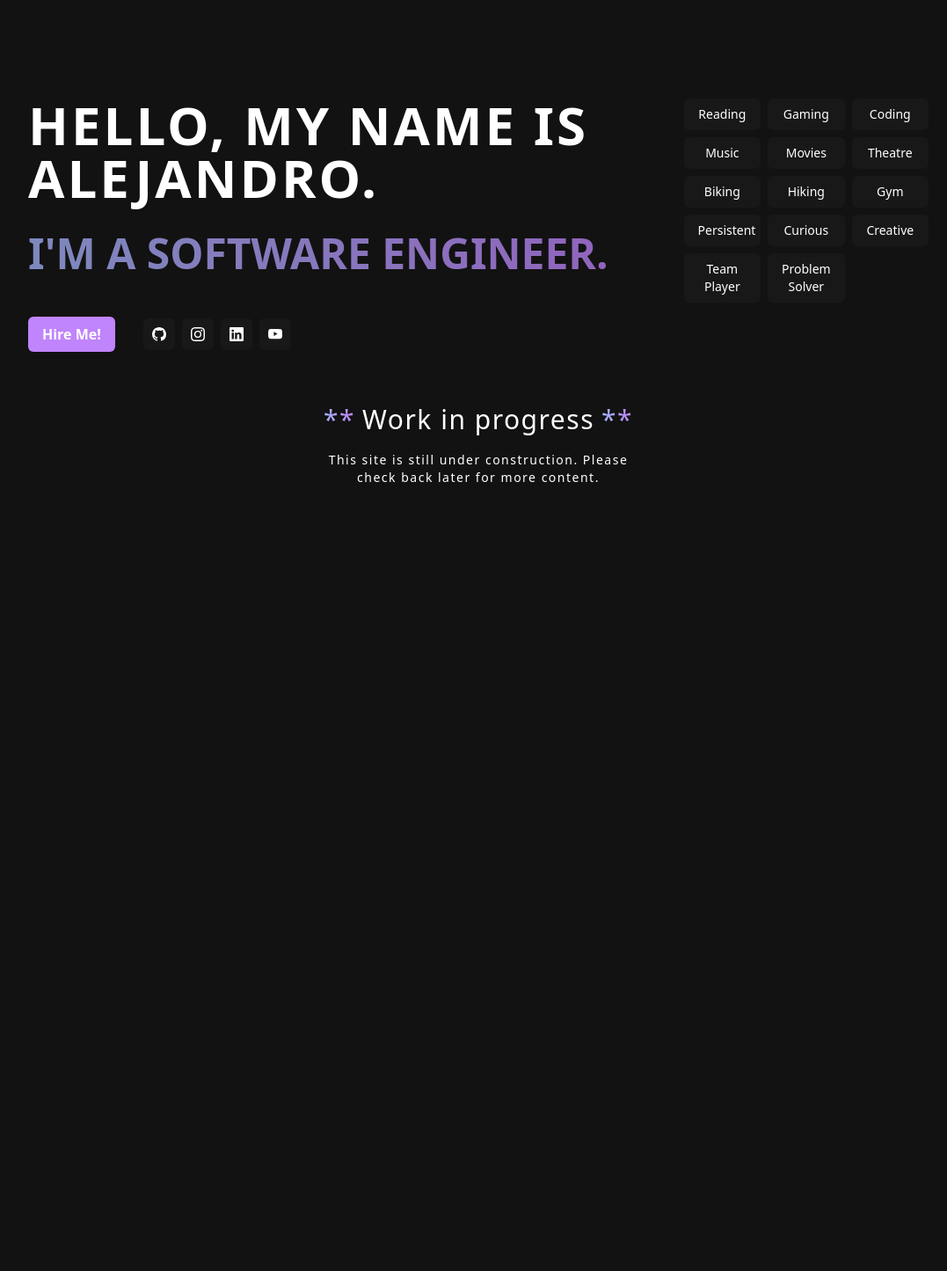
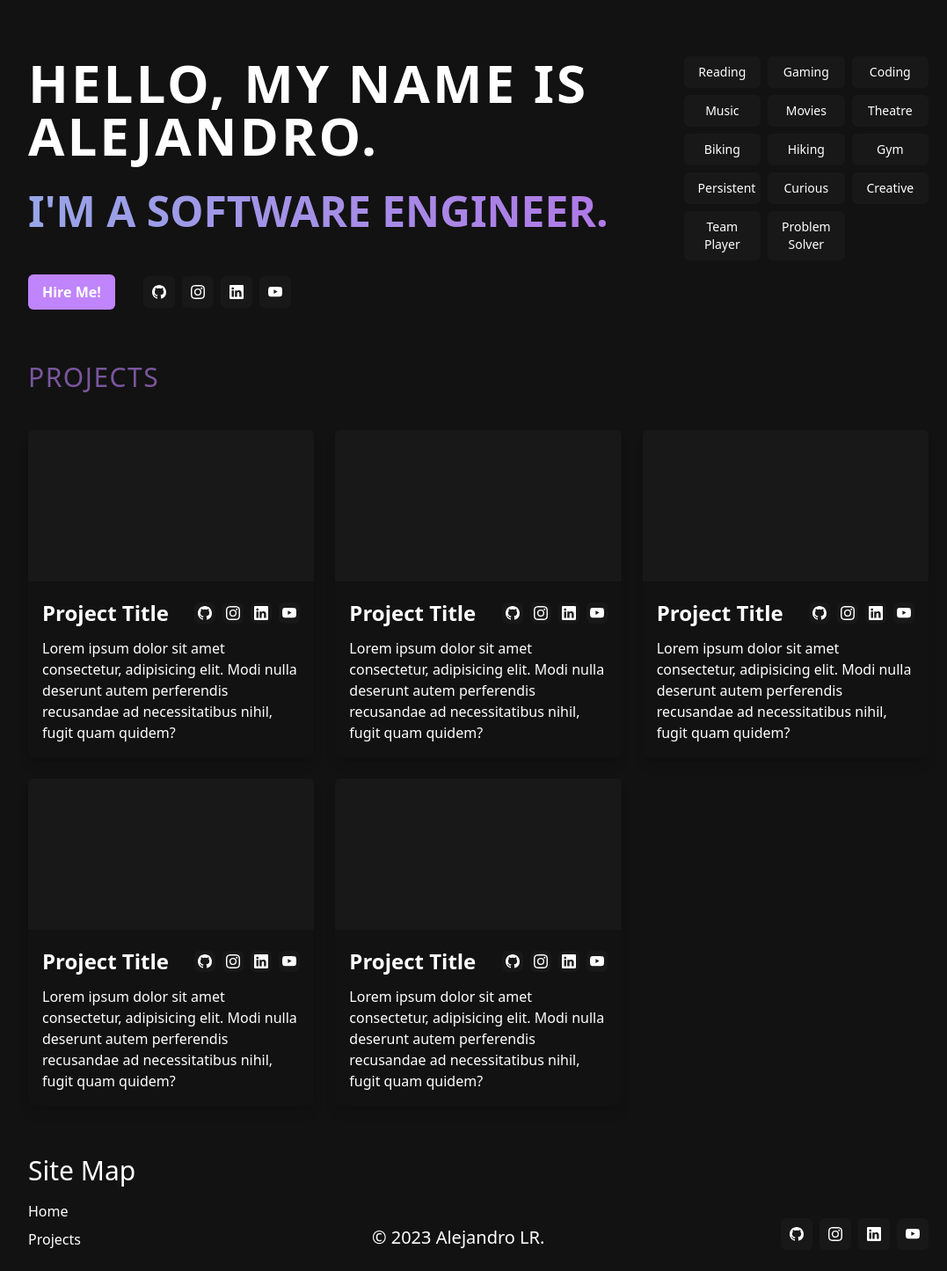
Before and after one commit to Alejandro1709/alejandrolarosa, a Next.js app: page / in a window 1280 px wide. Shown: the whole page at 88% size, without its empty margins (96-1173 px from the left). Before the commit the page ends 800 px from the top, so only its background shows below. Built offline with nearby package versions, Linux system fonts and the light colour scheme; what tailwindcss-animated would draw is missing.

Commit message:
Add: Other UI Components and Project section

```diff
--- /dev/null
+++ b/src/app/components/Footer.tsx
@@ -0,0 +1,25 @@
+import Socials from './ui/Socials';
+
+function Footer() {
+  return (
+    <footer className='flex flex-col items-center gap-6 pb-6 lg:flex-row lg:justify-between'>
+      <aside className='hidden flex-col space-y-4 lg:flex'>
+        <h3 className='text-3xl'>Site Map</h3>
+        <ul className='flex flex-col space-y-2'>
+          <a href='#hero'>
+            <li>Home</li>
+          </a>
+          <a href='#projects'>
+            <li>Projects</li>
+          </a>
+        </ul>
+      </aside>
+      <h3 className='text-xl font-medium lg:self-end'>© 2023 Alejandro LR.</h3>
+      <aside className='flex flex-col space-y-4 lg:self-end'>
+        <Socials size='lg' />
+      </aside>
+    </footer>
+  );
+}
+
+export default Footer;
--- a/src/app/components/Hero.tsx
+++ b/src/app/components/Hero.tsx
@@ -6,7 +6,7 @@ function Hero() {
   return (
     <section
       id='hero'
-      className='mt-16 flex flex-col items-center gap-8 lg:mt-28 lg:flex-row lg:gap-20'
+      className='mt-10 flex flex-col items-center gap-8 lg:mt-16 lg:flex-row lg:gap-20'
     >
       <header className='flex flex-col items-center gap-6 text-center font-bold uppercase text-white lg:w-[65%] lg:gap-8 lg:text-left'>
         <h1 className='text-4xl leading-snug tracking-wider sm:text-5xl md:text-6xl'>
@@ -20,7 +20,7 @@ function Hero() {
             Hire Me!
           </Button>
 
-          <Socials />
+          <Socials size='lg' />
         </div>
       </header>
       <Hobbies />
--- /dev/null
+++ b/src/app/components/Projects.tsx
@@ -0,0 +1,20 @@
+import ProjectCard from './ui/ProjectCard';
+
+function Projects() {
+  return (
+    <section id='projects' className='flex flex-col items-center space-y-10'>
+      <h2 className='text-3xl font-medium uppercase leading-snug tracking-wider text-purple-400/60 lg:self-start'>
+        projects
+      </h2>
+      <div className='grid grid-cols-1 gap-6 sm:grid-cols-2 md:grid-cols-3'>
+        <ProjectCard />
+        <ProjectCard />
+        <ProjectCard />
+        <ProjectCard />
+        <ProjectCard />
+      </div>
+    </section>
+  );
+}
+
+export default Projects;
--- /dev/null
+++ b/src/app/components/ui/ProjectCard.tsx
@@ -0,0 +1,22 @@
+import Socials from './Socials';
+
+function ProjectCard() {
+  return (
+    <article className='flex cursor-pointer flex-col gap-1 overflow-hidden rounded-md shadow-lg transition-all hover:scale-95 hover:outline'>
+      <header className='h-[172px] bg-[#181818]'></header>
+      <div className='m-4 flex flex-col gap-3'>
+        <div className='flex flex-row justify-between'>
+          <h2 className='text-2xl font-bold'>Project Title</h2>
+          <Socials size='sm' />
+        </div>
+        <p className='max-w-xs'>
+          Lorem ipsum dolor sit amet consectetur, adipisicing elit. Modi nulla
+          deserunt autem perferendis recusandae ad necessitatibus nihil, fugit
+          quam quidem?
+        </p>
+      </div>
+    </article>
+  );
+}
+
+export default ProjectCard;
--- a/src/app/components/ui/Social.tsx
+++ b/src/app/components/ui/Social.tsx
@@ -2,13 +2,16 @@ import React from 'react';
 
 type Props = {
   Icon: React.FC;
+  size?: 'sm' | 'md' | 'lg';
 };
 
-function Social({ Icon }: Props) {
+function Social({ Icon, size }: Props) {
+  const sizes =
+    size === 'sm' ? 'h-6 w-6' : size === 'md' ? 'h-7 w-7' : 'h-9 w-9';
   return (
     <a
       href='https://github.com/alejandro1709'
-      className='flex h-9 w-9 items-center justify-center rounded-md bg-[#181818] hover:bg-black'
+      className={`flex ${sizes} items-center justify-center rounded-md bg-[#181818] hover:bg-black`}
       target='_blank'
     >
       <Icon />
--- a/src/app/components/ui/Socials.tsx
+++ b/src/app/components/ui/Socials.tsx
@@ -1,13 +1,17 @@
 import { BsGithub, BsInstagram, BsLinkedin, BsYoutube } from 'react-icons/bs';
 import Social from './Social';
 
-function Socials() {
+type SocialsProps = {
+  size?: 'sm' | 'md' | 'lg';
+};
+
+function Socials({ size = 'md' }: SocialsProps) {
   return (
     <div className='flex flex-row items-center gap-2'>
-      <Social Icon={BsGithub} />
-      <Social Icon={BsInstagram} />
-      <Social Icon={BsLinkedin} />
-      <Social Icon={BsYoutube} />
+      <Social Icon={BsGithub} size={size} />
+      <Social Icon={BsInstagram} size={size} />
+      <Social Icon={BsLinkedin} size={size} />
+      <Social Icon={BsYoutube} size={size} />
     </div>
   );
 }
--- a/src/app/page.tsx
+++ b/src/app/page.tsx
@@ -1,26 +1,13 @@
+import Footer from './components/Footer';
 import Hero from './components/Hero';
+import Projects from './components/Projects';
 
 export default function Home() {
   return (
-    <div className='mx-6 space-y-14 md:mx-auto md:max-w-screen-md lg:mx-auto lg:max-w-screen-lg'>
+    <div className='mx-6 space-y-14 scroll-smooth md:mx-auto md:max-w-screen-md lg:mx-auto lg:max-w-screen-lg'>
       <Hero />
-      <section>
-        <header className='flex flex-col items-center justify-center text-3xl leading-snug tracking-wider lg:text-left'>
-          <div className='flex justify-center gap-2 font-medium'>
-            <span className='bg-gradient-to-r from-indigo-300 to-purple-400 bg-clip-text text-transparent'>
-              **
-            </span>
-            <h3>Work in progress</h3>
-            <span className='bg-gradient-to-r from-indigo-300 to-purple-400 bg-clip-text text-transparent'>
-              **
-            </span>
-          </div>
-          <p className='mt-4 max-w-sm text-center text-sm'>
-            This site is still under construction. Please check back later for
-            more content.
-          </p>
-        </header>
-      </section>
+      <Projects />
+      <Footer />
     </div>
   );
 }
```
